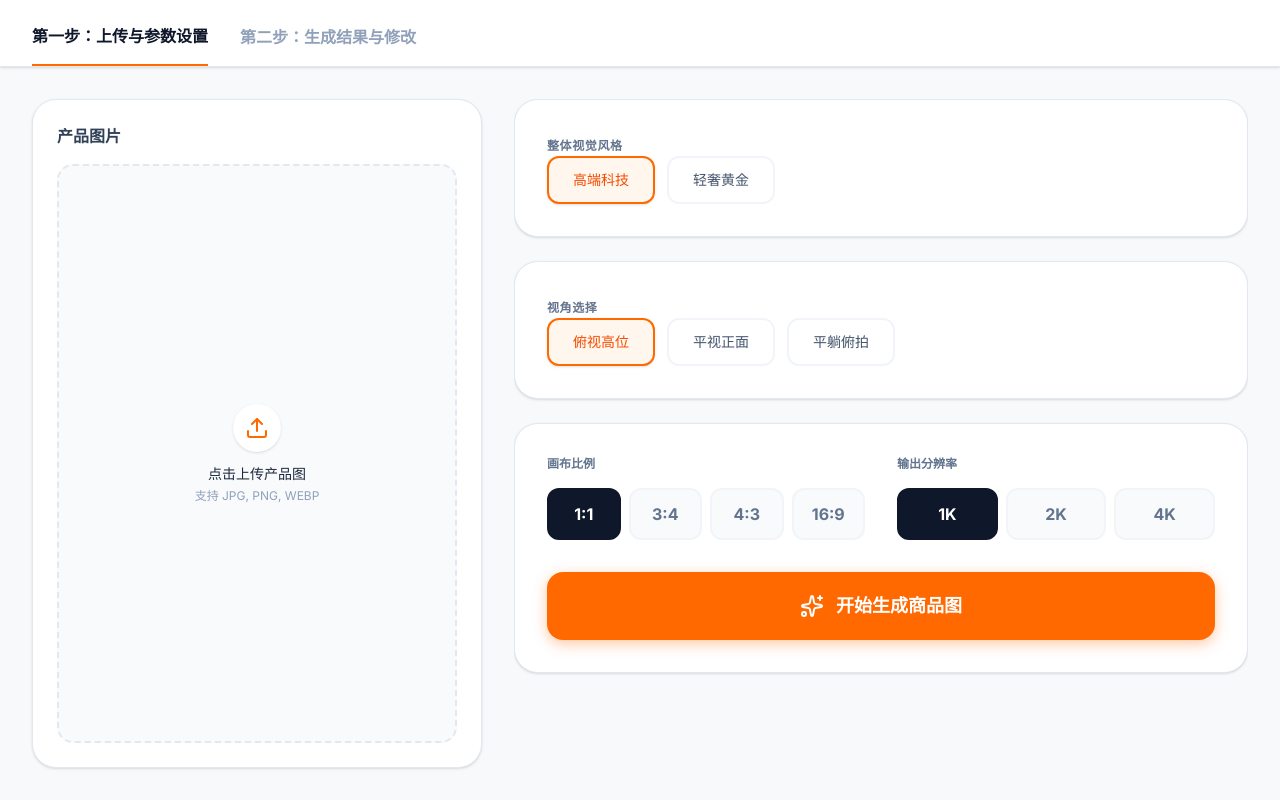
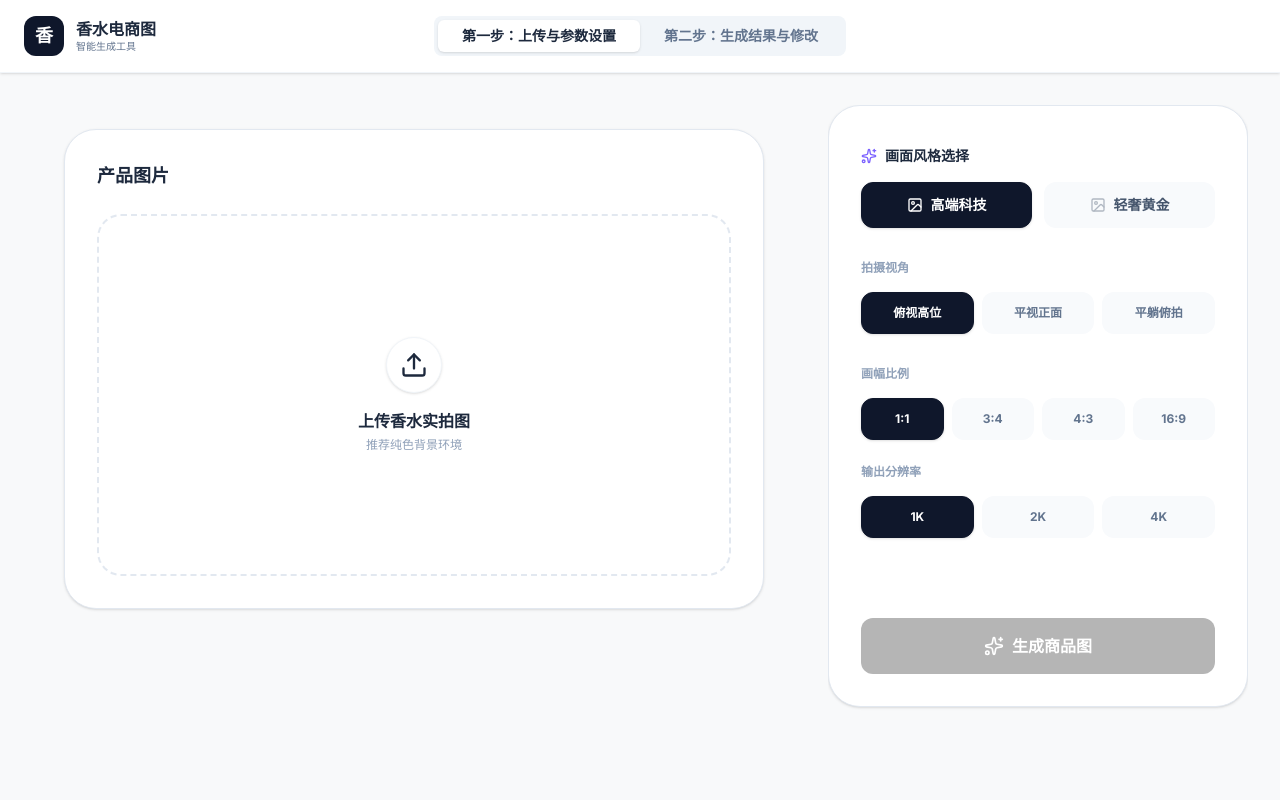
Before and after one commit to markzu911/ZLZ-JingHuaYeDianShangTu, a React (Vite) app: page / in a window 1280 px wide. Built offline with nearby package versions, Linux system fonts and the light colour scheme.

Commit message:
feat(history): include toolId in history fetch requests
Update API calls to include toolId from the SaaS context to ensure accurate filtering of image history.

```diff
--- a/src/App.tsx
+++ b/src/App.tsx
@@ -217,9 +217,9 @@ export default function App() {
   const fetchHistory = async () => {
     if (!saasContext) return;
     try {
-      const { userId, role } = saasContext;
+      const { userId, role, toolId } = saasContext;
       const res = await fetch(
-        `/api/upload/image?userId=${userId}&role=${role || 1}`,
+        `/api/upload/image?userId=${userId}&role=${role || 1}&toolId=${toolId || ""}`,
       );
       const result = await res.json();
       if (result.success && result.data) {
@@ -354,9 +354,9 @@ export default function App() {
 
           // Refresh history from SaaS
           try {
-            const { userId, role } = saasContext;
+            const { userId, role, toolId } = saasContext;
             const res = await fetch(
-              `/api/upload/image?userId=${userId}&role=${role || 1}`,
+              `/api/upload/image?userId=${userId}&role=${role || 1}&toolId=${toolId || ""}`,
             );
             const result = await res.json();
 
@@ -476,35 +476,51 @@ export default function App() {
 
   return (
     <div className="flex flex-col h-screen w-full bg-[#f8f9fa] text-slate-800 font-sans overflow-hidden">
-      {/* Header / Tabs */}
-      <div className="px-8 pt-6 flex justify-between items-end border-b border-slate-200 bg-white shadow-sm z-10 shrink-0">
-        <div className="flex gap-8">
+      {/* Header */}
+      <div className="px-6 py-4 flex justify-between items-center bg-white shadow-sm z-10 shrink-0 border-b border-slate-100">
+        <div className="flex items-center gap-3 w-[250px]">
+          <div className="w-10 h-10 bg-slate-900 rounded-xl flex items-center justify-center text-white font-bold text-lg">
+            香
+          </div>
+          <div>
+            <h1 className="font-bold text-slate-800 text-base leading-tight">香水电商图</h1>
+            <p className="text-[10px] text-slate-500">智能生成工具</p>
+          </div>
+        </div>
+
+        {/* Center Tabs */}
+        <div className="flex bg-slate-100 p-1 rounded-lg">
           <button
             onClick={() => setActiveTab("settings")}
-            className={`pb-4 text-base font-semibold relative transition-colors ${activeTab === "settings" ? "text-slate-900 border-b-2 border-orange-500" : "text-slate-400 hover:text-slate-600"}`}
+            className={`px-6 py-1.5 text-sm font-semibold rounded-md transition-all ${
+              activeTab === "settings"
+                ? "bg-white text-slate-800 shadow-sm"
+                : "text-slate-500 hover:text-slate-700"
+            }`}
           >
             第一步：上传与参数设置
           </button>
           <button
             onClick={() => setActiveTab("result")}
-            className={`pb-4 text-base font-semibold relative transition-colors ${activeTab === "result" ? "text-slate-900 border-b-2 border-orange-500" : "text-slate-400 hover:text-slate-600"}`}
+            className={`px-6 py-1.5 text-sm font-semibold rounded-md transition-all ${
+              activeTab === "result"
+                ? "bg-white text-slate-800 shadow-sm"
+                : "text-slate-500 hover:text-slate-700"
+            }`}
           >
             第二步：生成结果与修改
           </button>
         </div>
 
         {/* User Info / Points */}
+        <div className="w-[250px] flex justify-end">
           {saasContext && (
-          <div className="flex items-center gap-1.5 pb-4 text-sm font-medium text-slate-600">
-            <Coins className="w-4 h-4 text-orange-500" />
-            <span>
-              剩余积分:{" "}
-              <span className="text-orange-600 font-bold ml-0.5">
-                {userIntegral ?? saasContext.integral ?? 0}
-              </span>
-            </span>
+            <div className="flex items-center gap-1.5 px-4 py-1.5 rounded-full bg-orange-50 text-sm font-medium text-orange-600 border border-orange-100">
+              <Sparkles className="w-4 h-4" />
+              <span>积分: <span className="font-bold">{userIntegral ?? saasContext.integral ?? 0}</span></span>
             </div>
           )}
+        </div>
       </div>
 
       {/* Content area */}
@@ -519,12 +535,12 @@ export default function App() {
               className="h-full max-w-[1400px] mx-auto flex flex-col lg:flex-row gap-8"
             >
               {/* STEP 1 - LEFT: Upload */}
-              <div className="w-full lg:w-[450px] shrink-0 h-full">
-                <div className="bg-white rounded-3xl p-6 border border-slate-200 shadow-sm h-full flex flex-col items-center">
-                  <div className="flex items-center gap-2 w-full mb-4 shrink-0">
-                    <h3 className="font-semibold text-slate-700">产品图片</h3>
+              <div className="flex-1 shrink-0 flex justify-center mt-2 lg:mt-6">
+                <div className="bg-white rounded-[2rem] p-6 lg:p-8 border border-slate-200 shadow-sm w-full max-w-[700px] aspect-[16/9] lg:aspect-auto lg:h-[480px] max-h-[500px] flex flex-col items-center">
+                  <div className="w-full text-left mb-6 shrink-0">
+                    <h3 className="font-bold text-lg text-slate-800">产品图片</h3>
                   </div>
-                  <div className="relative w-full flex-1 rounded-2xl bg-slate-50 border-2 border-dashed border-slate-200 hover:border-orange-300 hover:bg-orange-50 transition-all group overflow-hidden">
+                  <div className="relative w-full flex-1 rounded-3xl bg-white border-2 border-dashed border-slate-200 hover:border-slate-300 transition-all group overflow-hidden bg-clip-padding">
                     {originalImage ? (
                       <>
                         <img
@@ -535,9 +551,7 @@ export default function App() {
                         <div className="absolute inset-0 bg-black/40 opacity-0 group-hover:opacity-100 flex items-center justify-center transition-all cursor-pointer">
                           <label className="cursor-pointer text-white flex flex-col items-center gap-2 h-full w-full justify-center">
                             <RefreshCw className="w-8 h-8" />
-                            <span className="text-sm font-medium">
-                              重传图片
-                            </span>
+                            <span className="text-sm font-medium">重传图片</span>
                             <input
                               type="file"
                               accept="image/*"
@@ -548,15 +562,13 @@ export default function App() {
                         </div>
                       </>
                     ) : (
-                      <label className="h-full w-full flex flex-col items-center justify-center gap-3 cursor-pointer">
-                        <div className="w-12 h-12 rounded-full bg-white shadow-sm flex items-center justify-center">
-                          <Upload className="w-6 h-6 text-orange-500" />
+                      <label className="h-full w-full flex flex-col items-center justify-center gap-4 cursor-pointer">
+                        <div className="w-14 h-14 rounded-full bg-white shadow-sm flex items-center justify-center border border-slate-100">
+                          <Upload className="w-7 h-7 text-slate-800" />
                         </div>
                         <div className="text-center px-4">
-                          <p className="text-sm font-medium">点击上传产品图</p>
-                          <p className="text-xs text-slate-400 mt-1">
-                            支持 JPG, PNG, WEBP
-                          </p>
+                          <p className="text-base font-bold text-slate-800">上传香水实拍图</p>
+                          <p className="text-xs text-slate-400 mt-1">推荐纯色背景环境</p>
                         </div>
                         <input
                           type="file"
@@ -571,34 +583,39 @@ export default function App() {
               </div>
 
               {/* STEP 1 - RIGHT: Settings */}
-              <div className="flex-1 space-y-6 overflow-y-auto pb-6">
-                <div className="bg-white rounded-3xl p-8 border border-slate-200 shadow-sm space-y-4">
-                  <label className="text-xs font-semibold text-slate-500 uppercase tracking-wider">
-                    整体视觉风格
-                  </label>
-                  <div className="flex flex-wrap gap-3">
+              <div className="w-full lg:w-[420px] shrink-0 h-full overflow-y-auto pb-4">
+                <div className="bg-white rounded-[2rem] p-8 border border-slate-200 shadow-sm flex flex-col min-h-max space-y-8">
+                  {/* Style Settings */}
+                  <div className="space-y-4 pt-2">
+                    <div className="flex items-center gap-2">
+                      <Sparkles className="w-4 h-4 text-[#7B61FF]" />
+                      <label className="text-sm font-bold text-slate-800">画面风格选择</label>
+                    </div>
+                    <div className="grid grid-cols-2 gap-3">
                       {STYLES.map((style) => (
                         <button
                           key={style.id}
                           onClick={() => setSelectedStyle(style)}
-                        className={`px-6 py-3 rounded-xl text-sm font-medium border-2 transition-all ${selectedStyle.id === style.id ? "bg-orange-50 border-orange-500 text-orange-600 shadow-sm" : "bg-white border-slate-100 text-slate-600 hover:border-orange-200 hover:bg-orange-50"}`}
+                          className={`py-3 flex items-center justify-center rounded-xl text-sm font-bold border transition-all gap-2 ${selectedStyle.id === style.id ? "bg-slate-900 border-slate-900 text-white shadow-sm" : "bg-slate-50 border-transparent text-slate-600 hover:border-slate-200"}`}
                         >
+                          <ImageIcon className={`w-4 h-4 ${selectedStyle.id === style.id ? 'opacity-100' : 'opacity-40'}`} />
                           {style.name}
                         </button>
                       ))}
                     </div>
                   </div>
 
-                <div className="bg-white rounded-3xl p-8 border border-slate-200 shadow-sm space-y-4">
-                  <label className="text-xs font-semibold text-slate-500 uppercase tracking-wider">
-                    视角选择
+                  {/* Perspective Settings */}
+                  <div className="space-y-4">
+                    <label className="text-xs font-bold text-slate-400 block">
+                      拍摄视角
                     </label>
-                  <div className="flex flex-wrap gap-3">
+                    <div className="flex gap-2">
                       {PERSPECTIVES.map((perspective) => (
                         <button
                           key={perspective.id}
                           onClick={() => setSelectedPerspective(perspective)}
-                        className={`px-6 py-3 rounded-xl text-sm font-medium border-2 transition-all ${selectedPerspective.id === perspective.id ? "bg-orange-50 border-orange-500 text-orange-600 shadow-sm" : "bg-white border-slate-100 text-slate-600 hover:border-orange-200 hover:bg-orange-50"}`}
+                          className={`flex-1 py-3 rounded-xl text-xs font-bold border transition-all ${selectedPerspective.id === perspective.id ? "bg-slate-900 border-slate-900 text-white shadow-sm" : "bg-slate-50 border-transparent text-slate-500 hover:border-slate-200"}`}
                         >
                           {perspective.name}
                         </button>
@@ -606,18 +623,18 @@ export default function App() {
                     </div>
                   </div>
 
-                <div className="bg-white rounded-3xl p-8 border border-slate-200 shadow-sm space-y-8">
-                  <div className="grid grid-cols-1 md:grid-cols-2 gap-8">
+                  {/* Ratio & Resolution */}
+                  <div className="flex flex-col gap-6">
                     <div className="space-y-4">
-                      <label className="text-xs font-semibold text-slate-500 block">
-                        画布比例
+                      <label className="text-xs font-bold text-slate-400 block">
+                        画幅比例
                       </label>
                       <div className="flex gap-2">
                         {RATIOS.map((ratio) => (
                           <button
                             key={ratio}
                             onClick={() => setSelectedRatio(ratio)}
-                            className={`flex-1 py-3 rounded-xl border-2 font-bold transition-colors ${selectedRatio === ratio ? "bg-slate-900 border-slate-900 text-white" : "bg-slate-50 border-slate-100 text-slate-500 hover:border-slate-300"}`}
+                            className={`flex-1 py-3 rounded-xl text-xs font-bold transition-all border ${selectedRatio === ratio ? "bg-slate-900 border-slate-900 text-white shadow-sm" : "bg-slate-50 border-transparent text-slate-500 hover:border-slate-200"}`}
                           >
                             {ratio}
                           </button>
@@ -625,7 +642,7 @@ export default function App() {
                       </div>
                     </div>
                     <div className="space-y-4">
-                      <label className="text-xs font-semibold text-slate-500 block">
+                      <label className="text-xs font-bold text-slate-400 block">
                         输出分辨率
                       </label>
                       <div className="flex gap-2">
@@ -633,7 +650,7 @@ export default function App() {
                           <button
                             key={res}
                             onClick={() => setSelectedResolution(res)}
-                            className={`flex-1 py-3 rounded-xl border-2 font-bold transition-colors ${selectedResolution === res ? "bg-slate-900 border-slate-900 text-white" : "bg-slate-50 border-slate-100 text-slate-500 hover:border-slate-300"}`}
+                            className={`flex-1 py-3 rounded-xl text-xs font-bold transition-all border ${selectedResolution === res ? "bg-slate-900 border-slate-900 text-white shadow-sm" : "bg-slate-50 border-transparent text-slate-500 hover:border-slate-200"}`}
                           >
                             {res}
                           </button>
@@ -641,13 +658,21 @@ export default function App() {
                       </div>
                     </div>
                   </div>
+
+                  <div className="mt-8 pt-4">
                     <button
                       onClick={handleGenerate}
-                    className="w-full py-5 rounded-2xl font-bold text-lg bg-orange-500 text-white hover:bg-orange-600 shadow-[0_4px_14px_0_rgba(249,115,22,0.39)] transition-all flex items-center justify-center gap-3"
+                      disabled={!originalImage || isGenerating}
+                      className={`w-full py-4 rounded-xl font-bold text-base transition-all flex items-center justify-center gap-2 ${
+                        originalImage && !isGenerating
+                          ? 'bg-slate-900 text-white hover:bg-slate-800 shadow-sm'
+                          : 'bg-[#cfcfcf] text-white cursor-not-allowed'
+                      }`}
+                      style={{ backgroundColor: originalImage && !isGenerating ? undefined : '#b5b5b5' }}
                     >
-                    <Sparkles className="w-6 h-6" />
-                    开始生成商品图
+                      <Sparkles className="w-5 h-5" /> 生成商品图
                     </button>
+                  </div>
                 </div>
               </div>
             </motion.div>
@@ -881,8 +906,8 @@ export default function App() {
                 </div>
 
                 {/* STEP 2 - RIGHT: Editing Controls */}
-                <div className="w-full lg:w-[450px] shrink-0 h-full">
-                  <div className="bg-white rounded-3xl p-6 lg:p-8 border border-slate-200 shadow-sm h-full flex flex-col gap-6 overflow-y-auto">
+                <div className="w-full lg:w-[420px] shrink-0 h-full">
+                  <div className="bg-white rounded-[2rem] p-6 lg:p-8 border border-slate-200 shadow-sm h-full flex flex-col gap-6 overflow-y-auto">
                     {generatedImages.length > 0 && !isGenerating ? (
                       <>
                         <div className="flex items-center gap-2 font-bold text-lg shrink-0">
```
Lines whose indentation alone changed are shown as unchanged.
